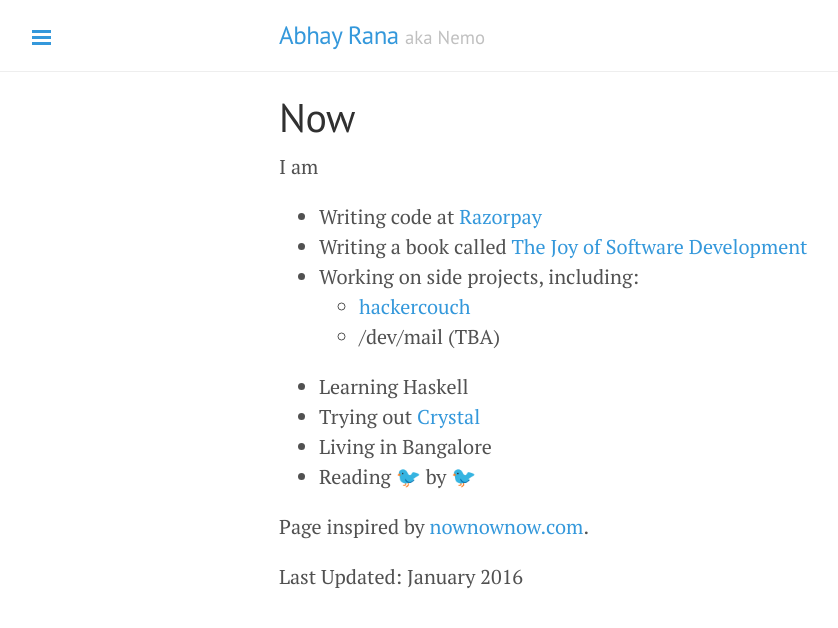
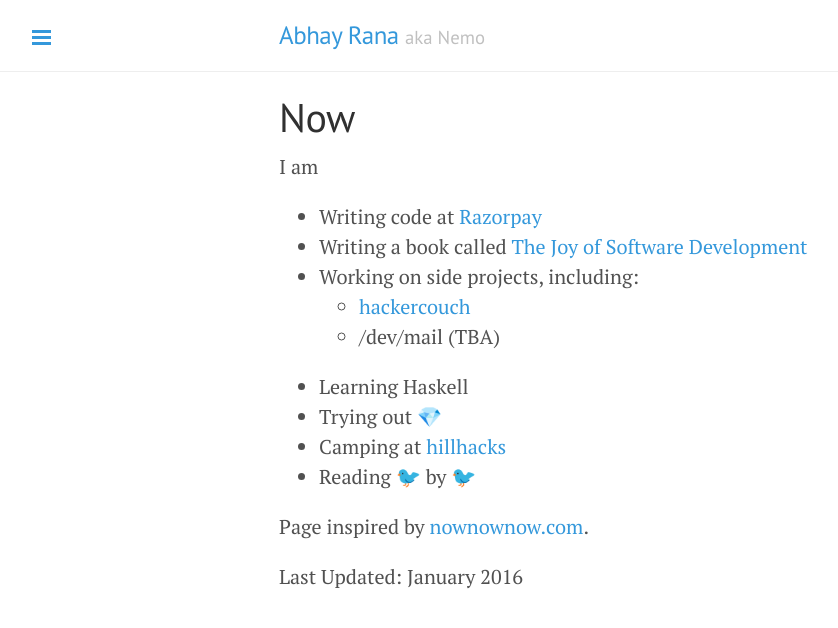
Before and after one commit to captn3m0/captn3m0.github.com, a Jekyll site: the page built from pages/now.md, in a window 1280 px wide. Shown: the top 628 px of the page, without its empty margins (1-839 px from the left). Built offline with Jekyll 4.4.1, drawn with Linux system fonts in a browser that asks for light colours; emoji names are drawn with the system emoji font.

Commit message:
Updates /now/

```diff
--- a/pages/now.md
+++ b/pages/now.md
@@ -12,8 +12,8 @@ I am
     + [hackercouch][hc]
     + /dev/mail (TBA)
 - Learning Haskell
-- Trying out [Crystal](http://crystal-lang.org/)
-- Living in Bangalore
+- Trying out [:gem:](http://crystal-lang.org/ "Crystal Language")
+- Camping at [hillhacks][hh]
 - Reading :bird: by :bird:
 
 Page inspired by [nownownow.com](http://nownownow.com/about).
```
Also changed, not shown: other parts of pages/now.md (+1 -0 lines).
